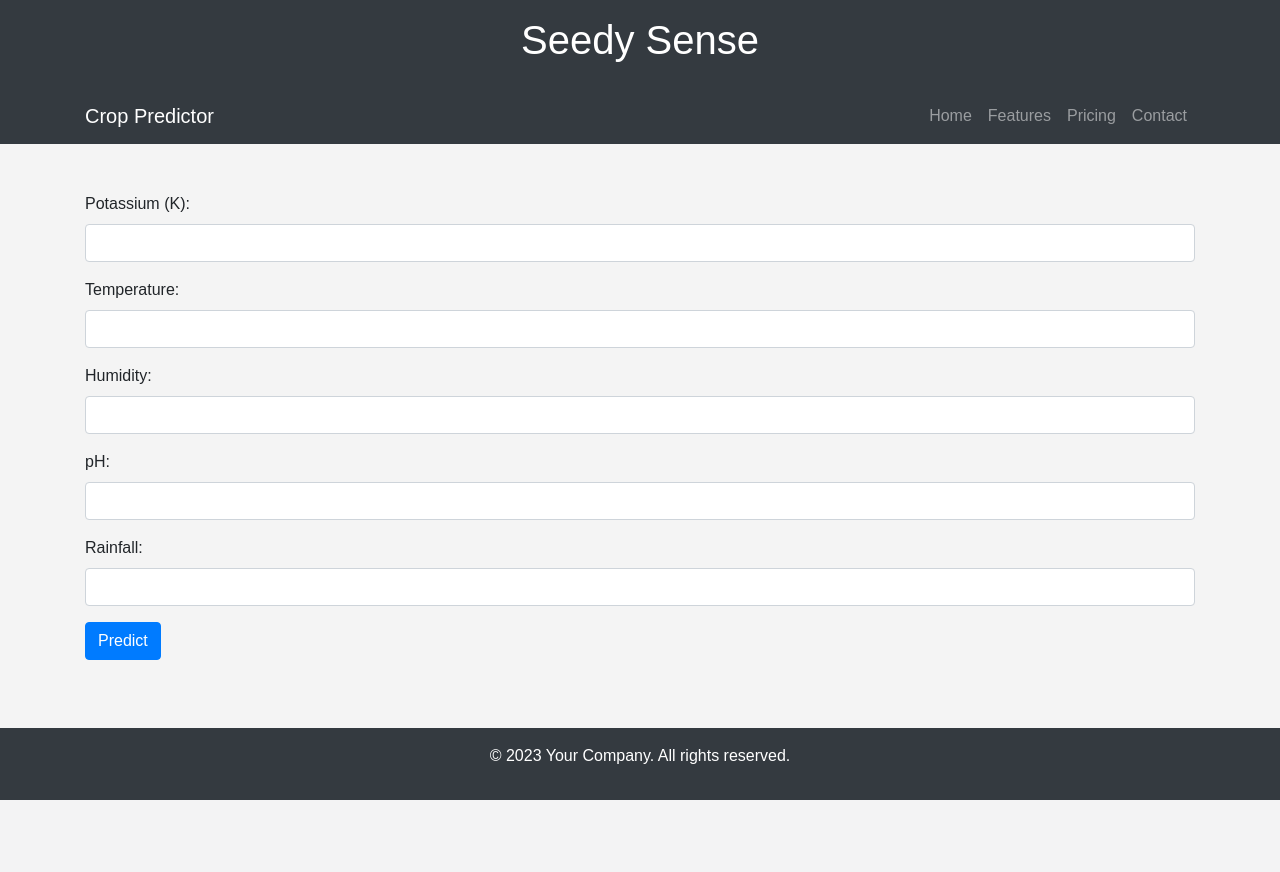
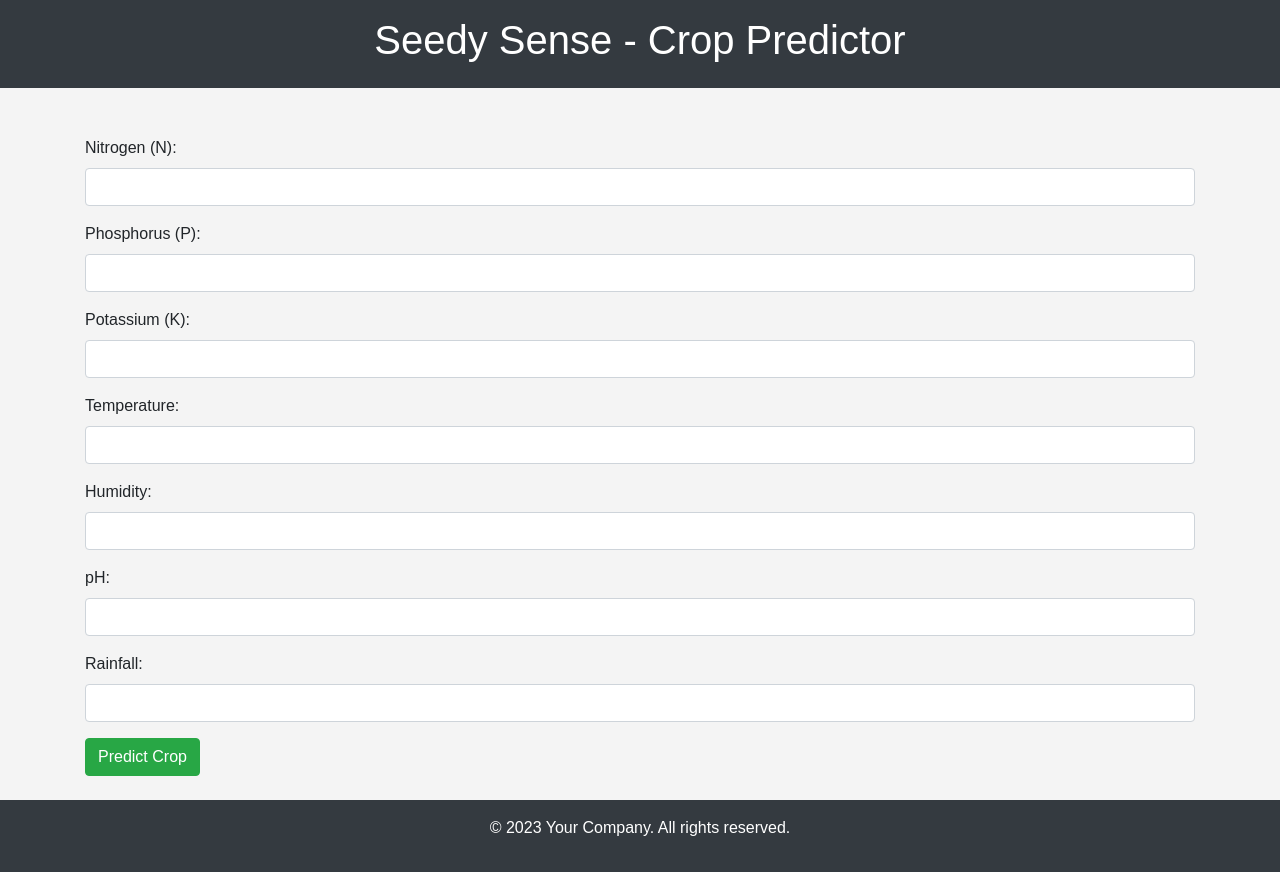
Before and after one commit to tannuiscoding/SeedySense, a Flask app: page / in a window 1280 px wide. Before the commit the page ends 800 px from the top, so only its background shows below. Run offline with Flask 3, Linux system fonts and the light colour scheme; parts of the project's set-up code (start-up, migrations or seed data) failed here and were passed over; some libraries are stand-ins or nearby versions.

Commit message:
fix: 🐛 Predict route function (#7)
✅ Closes: #1

```diff
--- a/app.py
+++ b/app.py
@@ -1,23 +1,31 @@
-from flask import Flask, render_template
-import joblib
-import pandas as pd
-from sklearn.preprocessing import StandardScaler
+import warnings
+warnings.filterwarnings('ignore')  # Ignore all warnings
+
+from flask import Flask, render_template, request, jsonify  # noqa: E402
+import joblib  # noqa: E402
+import pandas as pd  # noqa: E402
+
 app = Flask(__name__)
 
-scaler = StandardScaler()
+# Load the fitted scaler and model
+scaler = joblib.load('./model/scaler.pkl')
+seedy_model = joblib.load('./model/SeedySense.pkl')
 
 @app.route('/')
 def index():
     return render_template('index.html')
 
-@app.route('/understand_data')
-def understand_data():
-    return render_template('understand_data.html')
+@app.route('/predict', methods=['POST'])
+def predict_crop():
+    # Get form data
+    N = float(request.form['N'])
+    P = float(request.form['P'])
+    K = float(request.form['K'])
+    temperature = float(request.form['temperature'])
+    humidity = float(request.form['humidity'])
+    ph = float(request.form['ph'])
+    rainfall = float(request.form['rainfall'])
 
-@app.route('/predict', methods=['POST'])
-def predict_crop(N, P, K, temperature, humidity, ph, rainfall):
-    # Load the SeedySense model
-    seedy_model = joblib.load("../model/SeedySense.pkl")
     # Create a dataframe with the input values
     input_data = pd.DataFrame({
         'N': [N],
@@ -28,10 +36,15 @@ def predict_crop(N, P, K, temperature, humidity, ph, rainfall):
         'ph': [ph],
         'rainfall': [rainfall]
     })
-    # Scale the input data
+
+    # Scale the input data using the loaded scaler
     input_data_scaled = scaler.transform(input_data)
+
+    # Make prediction
     prediction = seedy_model.predict(input_data_scaled)
-    return prediction[0]
+    final_pred = prediction[0]
+
+    return jsonify({'prediction': final_pred})
 
 if __name__ == '__main__':
     app.run(debug=True)
--- a/static/style.css
+++ b/static/style.css
@@ -1,11 +1,11 @@
 body {
-    font-family: Arial, sans-serif;
+    font-family: 'Arial', sans-serif;
     background-color: #f4f4f4;
     margin: 0;
     padding: 0;
 }
 
-header {
+header, footer {
     background: #333;
     color: #fff;
     padding: 10px 0;
@@ -13,11 +13,16 @@ header {
 }
 
 footer {
-    background: #333;
-    color: #fff;
-    text-align: center;
-    padding: 10px 0;
-    position: fixed;
+    position: relative;
     width: 100%;
     bottom: 0;
 }
+
+#predictionResult {
+    background-color: #dff0d8;
+    color: #3c763d;
+    padding: 20px;
+    border-radius: 5px;
+    margin-top: 20px;
+    display: none;
+}
--- a/templates/index.html
+++ b/templates/index.html
@@ -3,40 +3,24 @@
 <head>
     <meta charset="UTF-8">
     <meta name="viewport" content="width=device-width, initial-scale=1.0">
-    <title>UI Page</title>
+    <title>Seedy Sense</title>
     <link href="https://stackpath.bootstrapcdn.com/bootstrap/4.5.2/css/bootstrap.min.css" rel="stylesheet">
     <link rel="stylesheet" href="../static/style.css">
 </head>
 <body>
     <header class="bg-dark text-white text-center py-3">
-        <h1>Seedy Sense</h1>
+        <h1>Seedy Sense - Crop Predictor</h1>
     </header>
-    <nav class="navbar navbar-expand-lg navbar-dark bg-dark">
-        <div class="container">
-            <a class="navbar-brand" href="#">Crop Predictor</a>
-            <button class="navbar-toggler" type="button" data-toggle="collapse" data-target="#navbarNav" aria-controls="navbarNav" aria-expanded="false" aria-label="Toggle navigation">
-                <span class="navbar-toggler-icon"></span>
-            </button>
-            <div class="collapse navbar-collapse" id="navbarNav">
-                <ul class="navbar-nav ml-auto">
-                    <li class="nav-item">
-                        <a class="nav-link" href="#">Home</a>
-                    </li>
-                    <li class="nav-item">
-                        <a class="nav-link" href="#">Features</a>
-                    </li>
-                    <li class="nav-item">
-                        <a class="nav-link" href="#">Pricing</a>
-                    </li>
-                    <li class="nav-item">
-                        <a class="nav-link" href="#">Contact</a>
-                    </li>
-                </ul>
+    <div class="container mt-5">
+        <form id="cropForm" class="mb-4">
+            <div class="form-group">
+                <label for="N">Nitrogen (N):</label>
+                <input type="number" class="form-control" id="N" name="N" required>
             </div>
-        </div>
-    </nav>
-    <div class="container mt-5">
-        <form id="cropForm">
+            <div class="form-group">
+                <label for="P">Phosphorus (P):</label>
+                <input type="number" class="form-control" id="P" name="P" required>
+            </div>
             <div class="form-group">
                 <label for="K">Potassium (K):</label>
                 <input type="number" class="form-control" id="K" name="K" required>
@@ -57,11 +41,14 @@
                 <label for="rainfall">Rainfall:</label>
                 <input type="number" class="form-control" id="rainfall" name="rainfall" step="0.01" required>
             </div>
-            <button type="submit" class="btn btn-primary">Predict</button>
+            <button type="submit" class="btn btn-success">Predict Crop</button>
         </form>
-        <div id="predictionResult" class="mt-3"></div>
+        <div id="predictionResult" class="alert alert-success" role="alert" style="display: none;">
+            <h4 class="alert-heading">Prediction Result:</h4>
+            <p id="predictiontext"></p>
+        </div>
     </div>
-    <footer class="bg-dark text-white text-center py-3 mt-5">
+    <footer class="bg-dark text-white text-center py-3">
         <p>&copy; 2023 Your Company. All rights reserved.</p>
     </footer>
     <script src="https://code.jquery.com/jquery-3.5.1.slim.min.js"></script>
@@ -77,7 +64,9 @@
             })
             .then(response => response.json())
             .then(data => {
-                document.getElementById('predictionResult').innerText = 'Predicted Crop: ' + data.prediction;
+                const resultDiv = document.getElementById('predictionResult');
+                document.getElementById('predictiontext').innerText = 'The best crop for your soil is: ' + data.prediction;
+                resultDiv.style.display = 'block'; // Show the result div
             })
             .catch(error => {
                 console.error('Error:', error);
```
Also changed, not shown: 4 other files.
